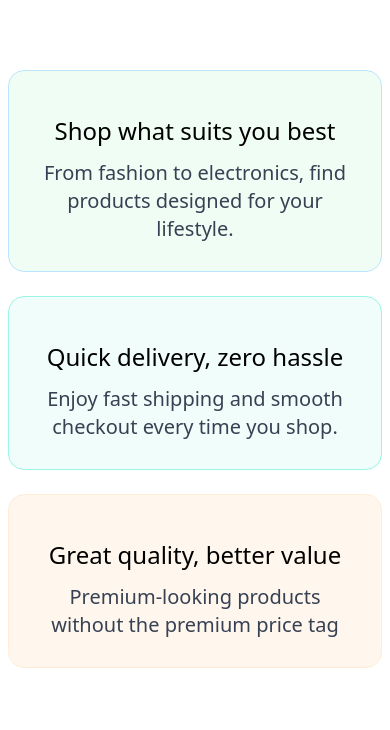
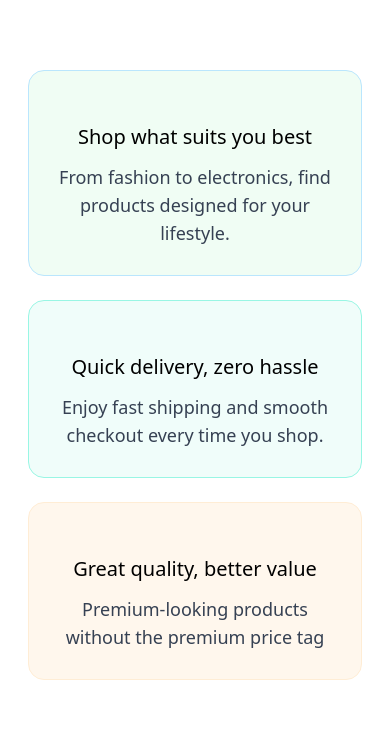
Before and after one commit to Mo0Hamdy/e-commerce, a Next.js app: page / in a window 390 px wide. Shown: the part 596-1326 px from the top of the page. Built offline with nearby package versions, Linux system fonts and the light colour scheme; no server answers; some icons are missing.

Commit message:
update fontsize of cards content

```diff
--- a/components/Card.jsx
+++ b/components/Card.jsx
@@ -3,6 +3,7 @@ import RocketLaunchOutlinedIcon from "@mui/icons-material/RocketLaunchOutlined";
 import AutoAwesomeOutlinedIcon from "@mui/icons-material/AutoAwesomeOutlined";
 const data = [
   {
+    index:1,
     icon: DiamondOutlinedIcon,
     title: "Shop what suits you best",
     paragraph:
@@ -12,6 +13,7 @@ const data = [
   },
 
   {
+    index: 2,
     icon: RocketLaunchOutlinedIcon,
     title: "Quick delivery, zero hassle",
     paragraph: "Enjoy fast shipping and smooth checkout every time you shop.",
@@ -20,6 +22,7 @@ const data = [
   },
 
   {
+    index:3,
     icon: AutoAwesomeOutlinedIcon,
     title: "Great quality, better value",
     paragraph: "Premium-looking products without the premium price tag",
@@ -28,11 +31,11 @@ const data = [
   },
 ];
 
-const cards = data.map((element, index) => {
+const cards = data.map((element) => {
   return (
     <div
-      key={index}
-      className="rounded-2xl flex flex-col items-center lg:items-start lg:flex-row text-gray-700 p-7 md:px-3"
+      key={element.index}
+      className="rounded-2xl flex flex-col items-center lg:items-start lg:flex-row text-gray-700 p-7 mx-5 md:mx-0 lg:px-3"
       style={{
         backgroundColor: element.color,
         border: `1px solid ${element.border}`,
@@ -42,11 +45,11 @@ const cards = data.map((element, index) => {
         className="text-accent-dark"
         style={{ fontSize: "32px" }}
       />
-      <div className="text md:ps-5">
-        <h3 className="text-2xl pb-3 text-black text-center md:text-start">
+      <div className="lg:ps-5 pt-2 lg:pt-0">
+        <h3 className="text-xl lg:text-2xl pb-3 text-black text-center md:text-start">
           {element.title}
         </h3>
-        <p className="text-xl text-center md:text-start">{element.paragraph}</p>
+        <p className="text-lg lg:text-xl text-center md:text-start">{element.paragraph}</p>
       </div>
     </div>
   );
```
Also changed, not shown: app/navbar/page.jsx (+1 -6 lines).
